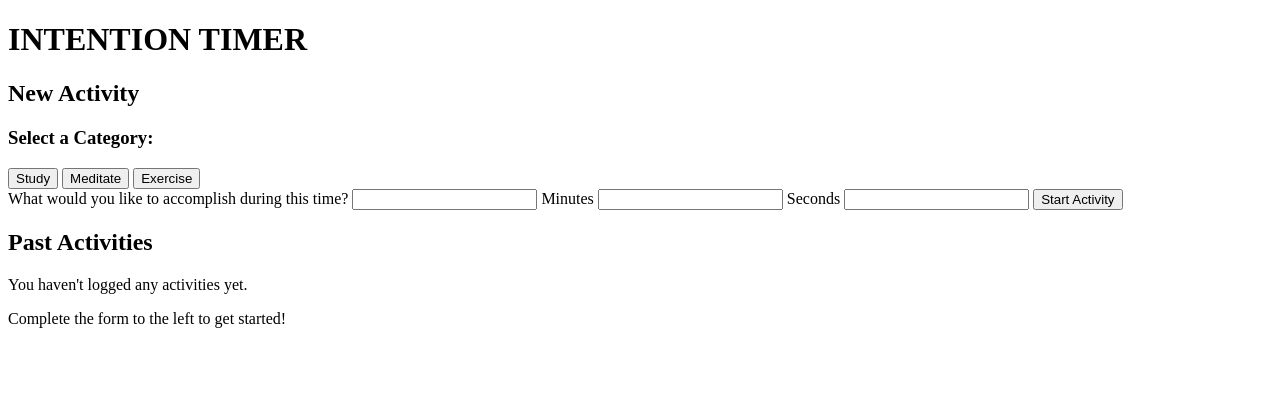
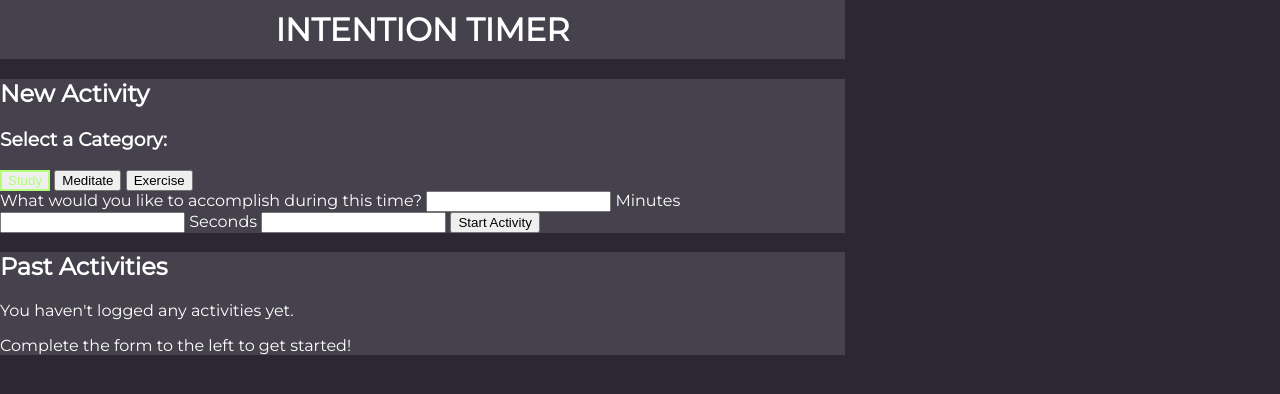
Before and after one commit to N-Gibson/vanilla-challenge, a plain HTML site: page index.html in a window 1280 px wide. Both pictures are taken after a click on the button "Study". Drawn offline with Linux system fonts and the light colour scheme.

Commit message:
Add active button states

```diff
--- a/index.html
+++ b/index.html
@@ -2,6 +2,7 @@
 <html>
   <head>
     <link rel="stylesheet" type="text/css" href="styles.css">
+    <link href="https://fonts.googleapis.com/css?family=Montserrat:300,400&display=swap" rel="stylesheet">
   </head>
   <body>
     <main>
@@ -10,9 +11,21 @@
         <h2>New Activity</h2>
         <div>
           <h3>Select a Category:</h3>
-          <button type='button'>Study</button>
-          <button type='button'>Meditate</button>
-          <button type='button'>Exercise</button>
+          <button
+            id='study-button'
+            type='button'
+            data-active='false'
+          >Study</button>
+          <button
+            id='meditate-button'
+            type='button'
+            data-active='false'
+          >Meditate</button>
+          <button
+            id='exercise-button'
+            type='button'
+            data-active='false'
+          >Exercise</button>
         </div>
         <d>
           <label for='goal'>
@@ -20,10 +33,10 @@
           </label>
           <input id='goal' type='text'>
           <label for='minutes'>Minutes</label>
-          <input id='minutes' type='text'>
+          <input id='minutes' type='number'>
           <label for='seconds'>Seconds</label>
-          <input id='seconds' type='text'>
-          <button type='button'>Start Activity</button>
+          <input id='seconds' type='number'>
+          <button id='start-button' type='button'>Start Activity</button>
         </div>
       </section>
       <aside>
@@ -35,5 +48,5 @@
       </aside>
     </main>
   </body>
-  <script src='/main.js'></script>
+  <script src='./main.js'></script>
 </html>
--- a/main.js
+++ b/main.js
@@ -0,0 +1,37 @@
+const studyButton = document.getElementById('study-button');
+const meditateButton = document.getElementById('meditate-button');
+const exerciseButton = document.getElementById('exercise-button');
+const startButton = document.getElementById('start-button');
+const goal = document.getElementById('goal');
+const minutes = document.getElementById('minutes');
+const seconds = document.getElementById('seconds');
+
+studyButton.addEventListener('click', () => {
+  toggleButtonStates(studyButton, 'study')
+})
+
+meditateButton.addEventListener('click', () => {
+  toggleButtonStates(meditateButton, 'meditate')
+})
+
+exerciseButton.addEventListener('click', () => {
+  toggleButtonStates(exerciseButton, 'exercise')
+})
+
+startButton.addEventListener('click', () => {
+  if(goal.value === '' || minutes.value === '' || seconds.value === '') {
+
+  } else {
+
+  }
+})
+
+function toggleButtonStates(button, buttonName) {
+  if (button.dataset.active === 'false') {
+    button.dataset.active = 'true'
+  } else {
+    button.dataset.active = 'false'
+  }
+
+  button.dataset.active === 'true' ? button.classList.add(`${buttonName}-button-active`) : button.classList.remove(`${buttonName}-button-active`)
+}
--- a/styles.css
+++ b/styles.css
@@ -0,0 +1,52 @@
+* {
+  box-sizing: border-box;
+}
+
+body {
+  background-color: #2B2733;
+  color: #fff;
+  display: grid;
+  font-family: 'Montserrat', sans-serif;
+  grid-template-rows: 10% 1fr;
+  grid-template-columns: 66% 33%;
+  grid-template-areas:
+    "head head"
+    "section aside";
+  margin: 0px;
+  min-height: 100vh;
+  min-width: 100vw;
+}
+
+h1 {
+  background-color: #46424D;
+  color: #fff;
+  grid-area: head;
+  margin: 0px;
+  padding: 10px;
+  text-align: center;
+}
+
+section {
+  background-color: #46424D;
+  grid-area: section;
+}
+
+.study-button-active {
+  color: #B3FD78;
+  border: 2px solid #B3FD78;
+}
+
+.meditate-button-active {
+  color: #C278FD;
+  border: 2px solid #C278FD;
+}
+
+.exercise-button-active {
+  color: #FD8078;
+  border: 2px solid #FD8078;
+}
+
+aside {
+  background-color: #46424D;
+  grid-area: aside;
+}
```
